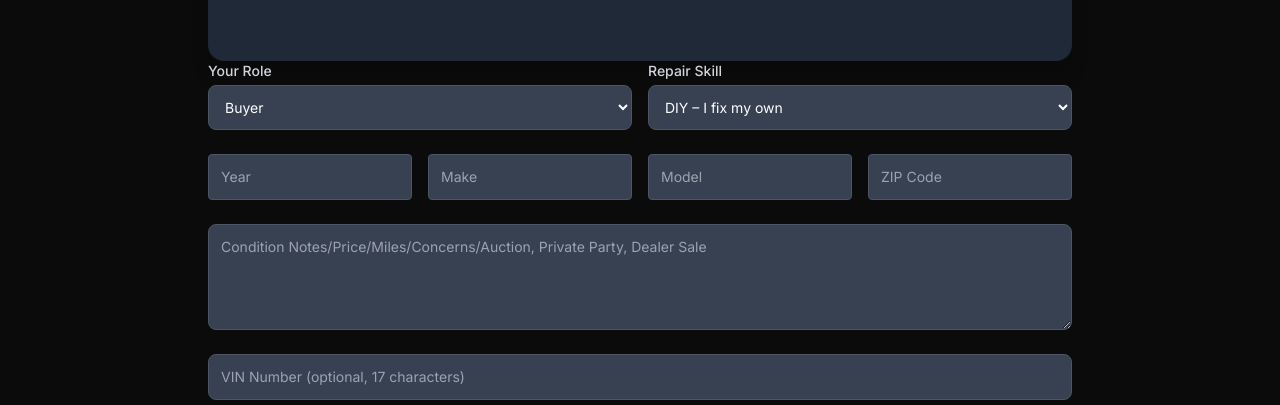
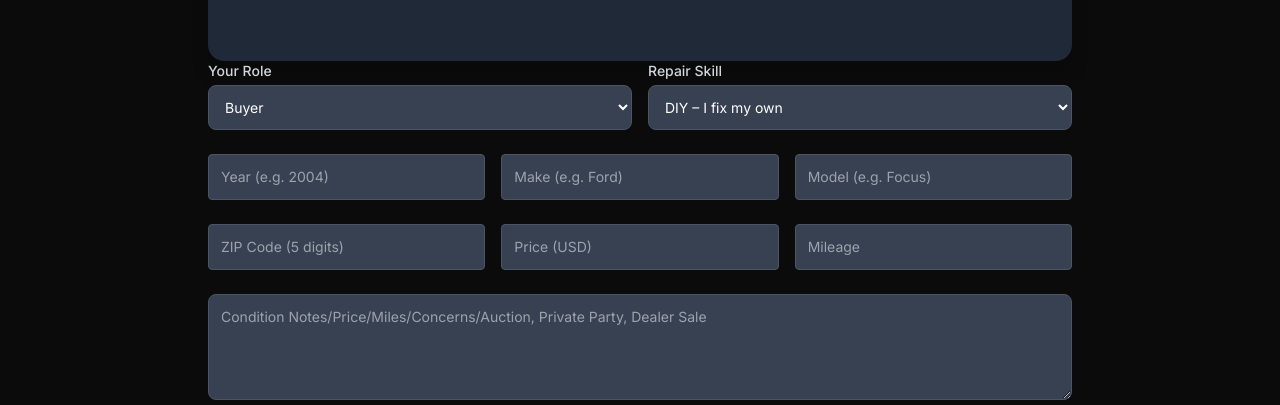
Before and after one commit to askjasonautollc/jason-logic, a website: page askjasonauto-site/freecore.html in a window 1280 px wide. Shown: the part 395-800 px from the top of the page. Drawn offline with nearby package versions, Linux system fonts and the light colour scheme.

Commit message:
Update freecore.html

```diff
--- a/askjasonauto-site/freecore.html
+++ b/askjasonauto-site/freecore.html
@@ -108,12 +108,27 @@
           </div>
         </div>
 
-        <div class="grid grid-cols-1 sm:grid-cols-4 gap-4">
-          <input name="year" placeholder="Year" class="p-3 rounded bg-gray-700 text-white border border-gray-600 text-sm" />
-          <input name="make" placeholder="Make" class="p-3 rounded bg-gray-700 text-white border border-gray-600 text-sm" />
-          <input name="model" placeholder="Model" class="p-3 rounded bg-gray-700 text-white border border-gray-600 text-sm" />
-          <input name="zip" placeholder="ZIP Code" class="p-3 rounded bg-gray-700 text-white border border-gray-600 text-sm" />
-        </div>
+       <div class="grid grid-cols-1 sm:grid-cols-3 gap-4">
+  <input name="year" type="number" placeholder="Year (e.g. 2004)" required minlength="4" maxlength="4"
+    class="peer p-3 rounded bg-gray-700 text-white border border-gray-600 text-sm invalid:border-red-500 focus:invalid:ring-red-500" />
+
+  <input name="make" placeholder="Make (e.g. Ford)" required
+    class="peer p-3 rounded bg-gray-700 text-white border border-gray-600 text-sm invalid:border-red-500 focus:invalid:ring-red-500" />
+
+  <input name="model" placeholder="Model (e.g. Focus)" required
+    class="peer p-3 rounded bg-gray-700 text-white border border-gray-600 text-sm invalid:border-red-500 focus:invalid:ring-red-500" />
+</div>
+
+<div class="grid grid-cols-1 sm:grid-cols-3 gap-4 mt-4">
+  <input name="zip" type="text" placeholder="ZIP Code (5 digits)" required pattern="\d{5}" maxlength="5"
+    class="peer p-3 rounded bg-gray-700 text-white border border-gray-600 text-sm invalid:border-red-500 focus:invalid:ring-red-500" />
+
+  <input name="price" type="number" placeholder="Price (USD)" required min="1"
+    class="peer p-3 rounded bg-gray-700 text-white border border-gray-600 text-sm invalid:border-red-500 focus:invalid:ring-red-500" />
+
+  <input name="mileage" type="number" placeholder="Mileage" required min="1"
+    class="peer p-3 rounded bg-gray-700 text-white border border-gray-600 text-sm invalid:border-red-500 focus:invalid:ring-red-500" />
+</div>
 
         <textarea name="conditionNotes" placeholder="Condition Notes/Price/Miles/Concerns/Auction, Private Party, Dealer Sale" rows="4" class="w-full rounded-lg p-3 bg-gray-700 text-white border border-gray-600 text-sm"></textarea>
         <input name="vin" type="text" placeholder="VIN Number (optional, 17 characters)" maxlength="17" class="w-full rounded-lg p-3 bg-gray-700 text-white border border-gray-600 text-sm" />
```
